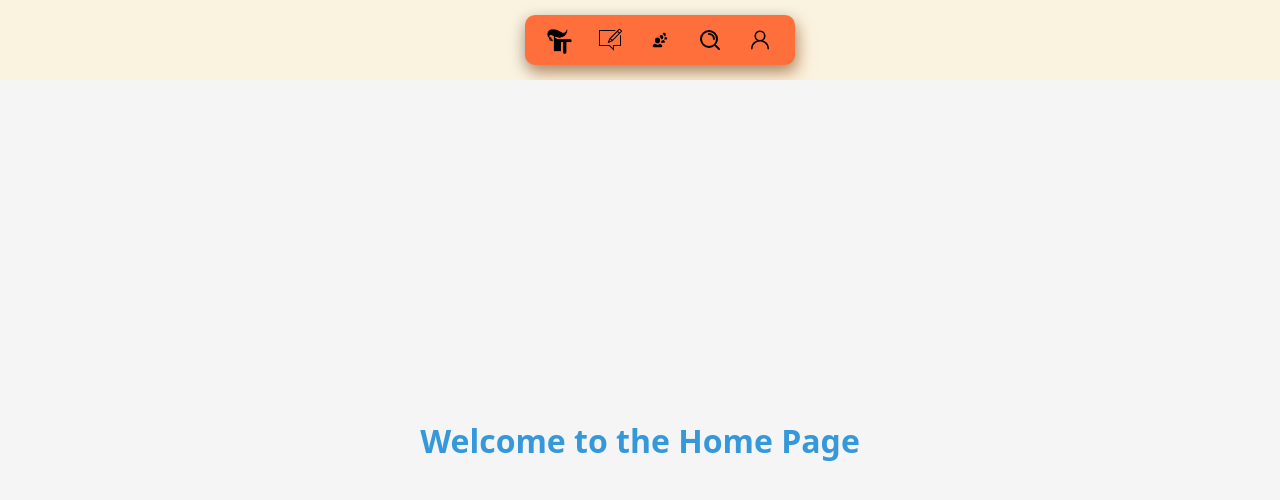
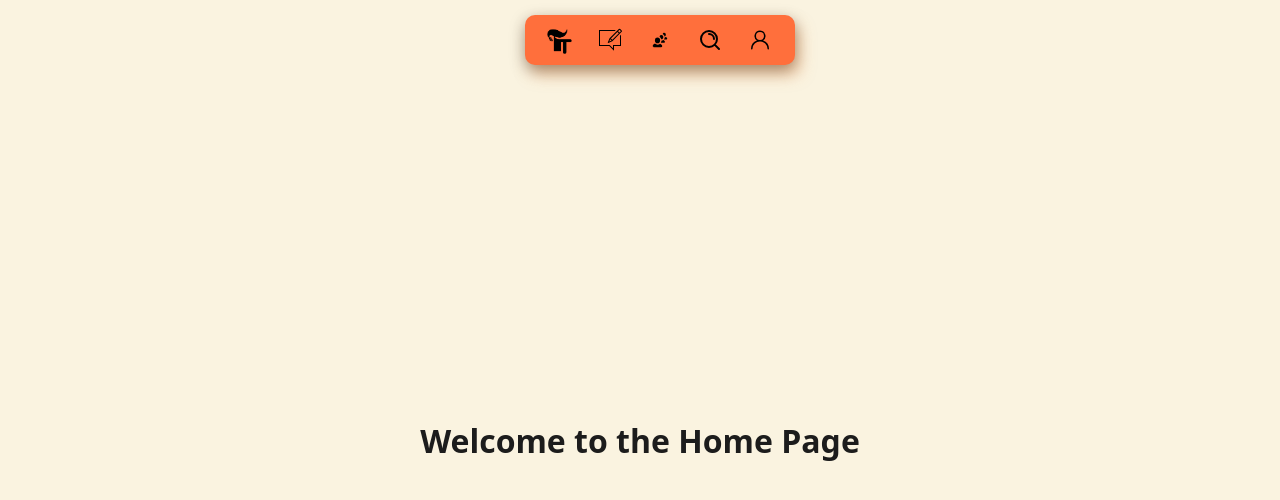
Before and after one commit to aeMyst/TableTalk, a React (Vite) app in the folder TableTalk/: page / in a window 1280 px wide. Shown: the top 500 px of the page. Built offline with nearby package versions, Linux system fonts and the light colour scheme.

Commit message:
home page adjustment

```diff
--- a/TableTalk/src/pages/Home.css
+++ b/TableTalk/src/pages/Home.css
@@ -4,10 +4,9 @@
     display: flex;
     align-items: center;
     justify-content: center;
-    background-color: #f5f5f5;
   }
 
   .home-title {
-    color: #3498db;
+    color: #1C1C1C;
     font-size: 2rem;
   }
```
